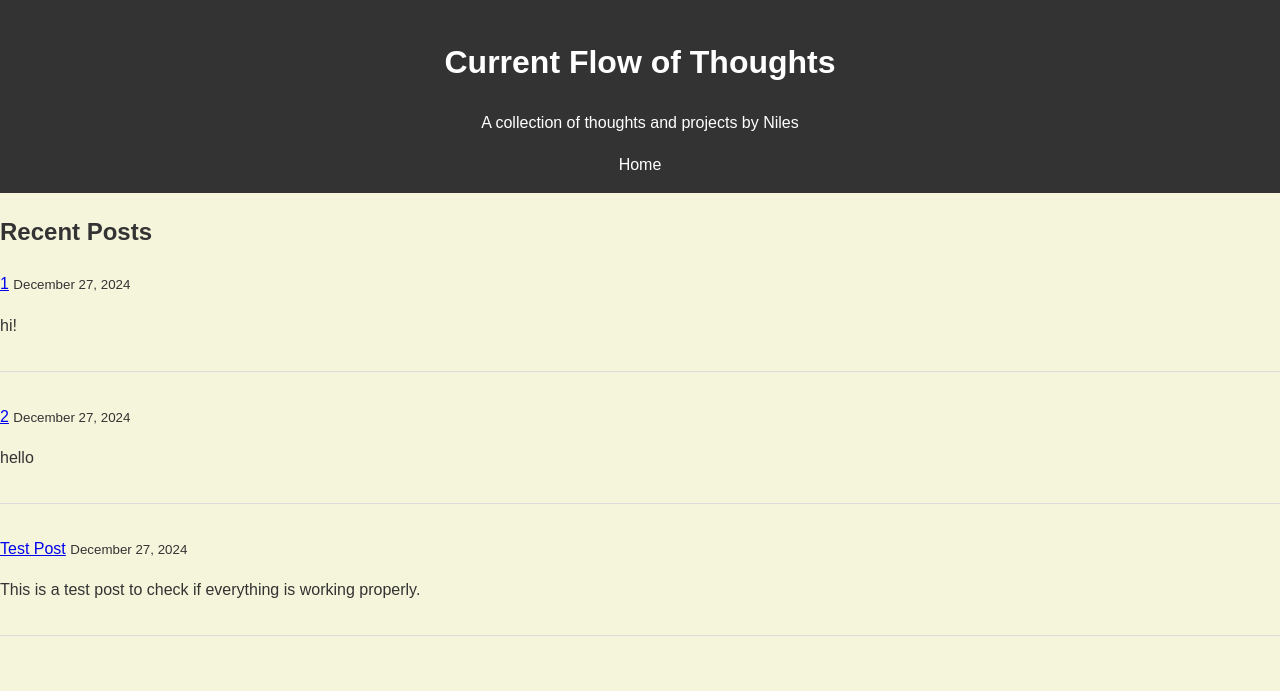
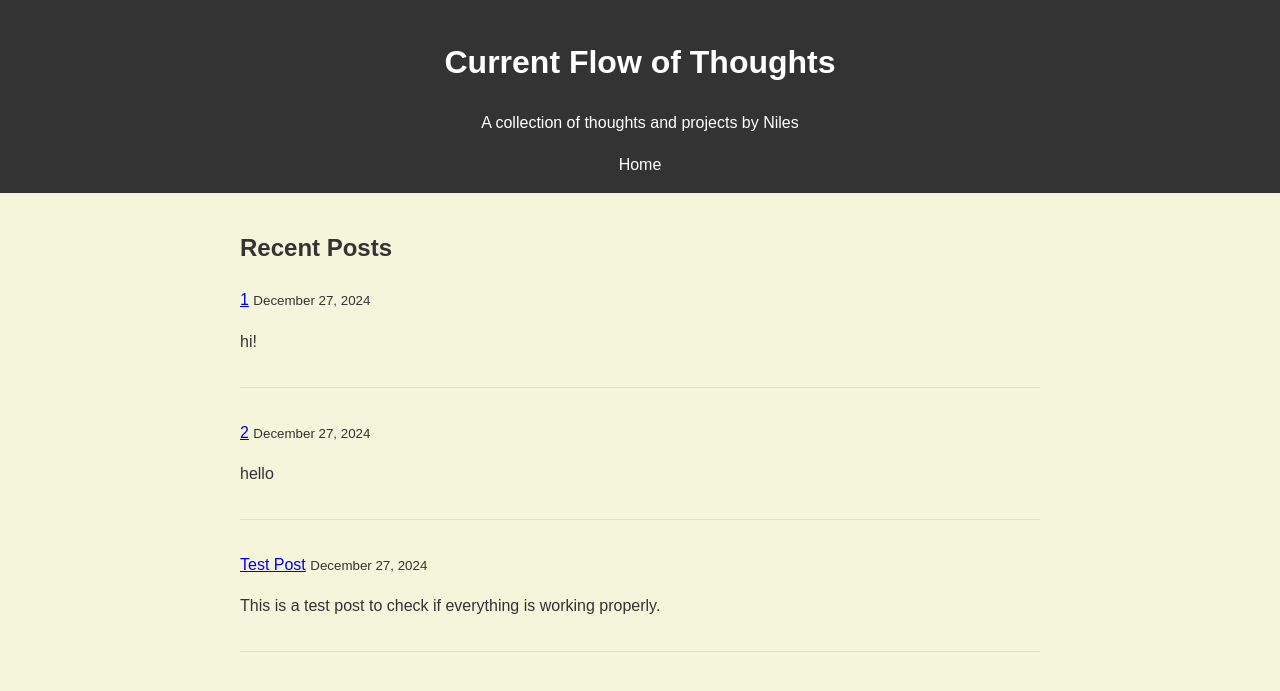
Before and after one commit to n-samaniego/Current-Flow-of-Thoughts, a Jekyll site: the page built from index.html, in a window 1280 px wide. Shown: the top 691 px of the page. Built offline with Jekyll 4.4.1, drawn with Linux system fonts in a browser that asks for light colours; the list of posts is cut into pages by our own code.

Commit message:
Update style.css

```diff
--- a/assets/style.css
+++ b/assets/style.css
@@ -19,9 +19,16 @@ header a {
     text-decoration: none;
 }
 
+main {
+    max-width: 800px;  /* Limit the width of the main content */
+    margin: 0 auto;    /* Center the content horizontally */
+    padding: 1rem;     /* Add padding inside the main container */
+}
+
 ul {
     list-style: none;
     padding: 0;
+    margin: 0;
 }
 
 li {
```
